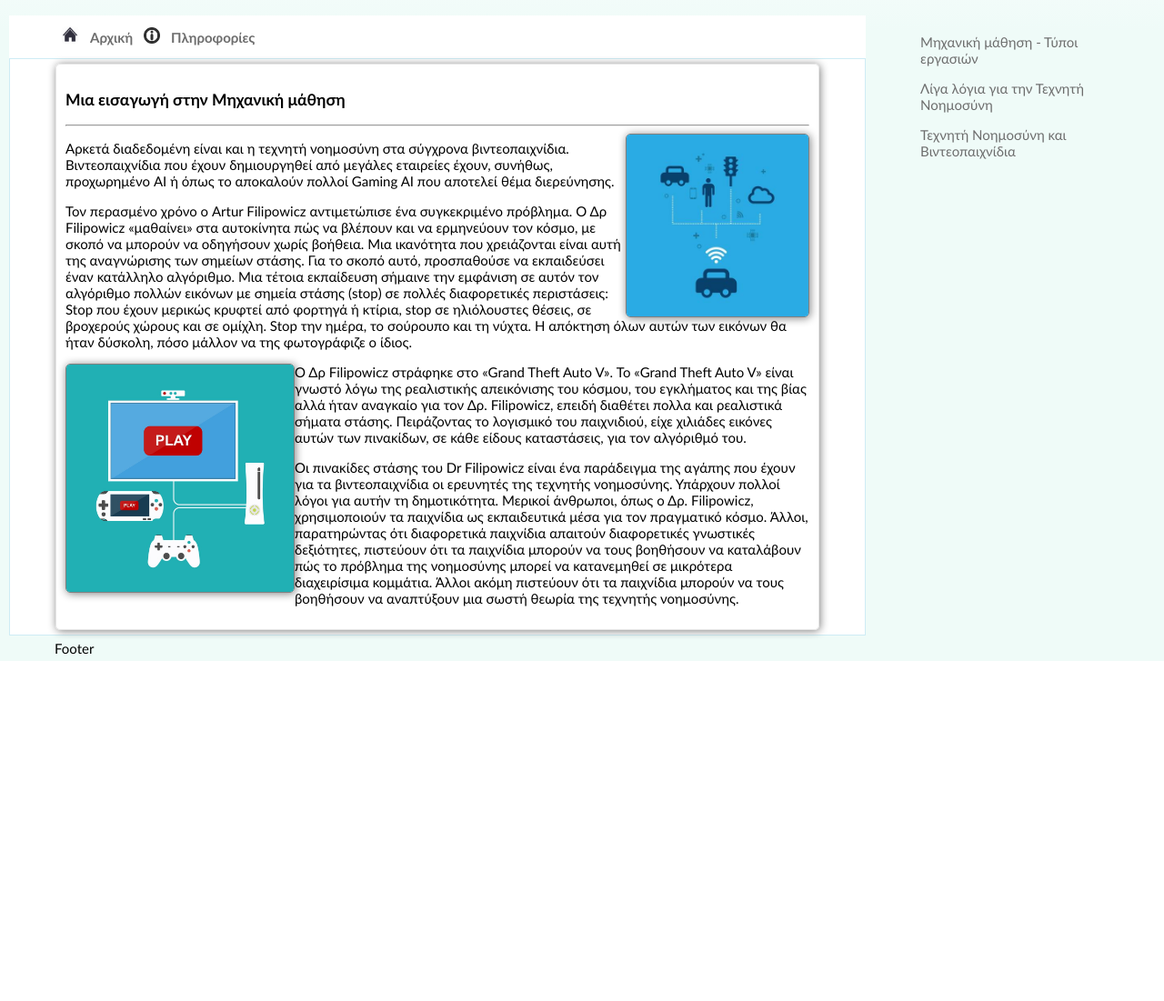
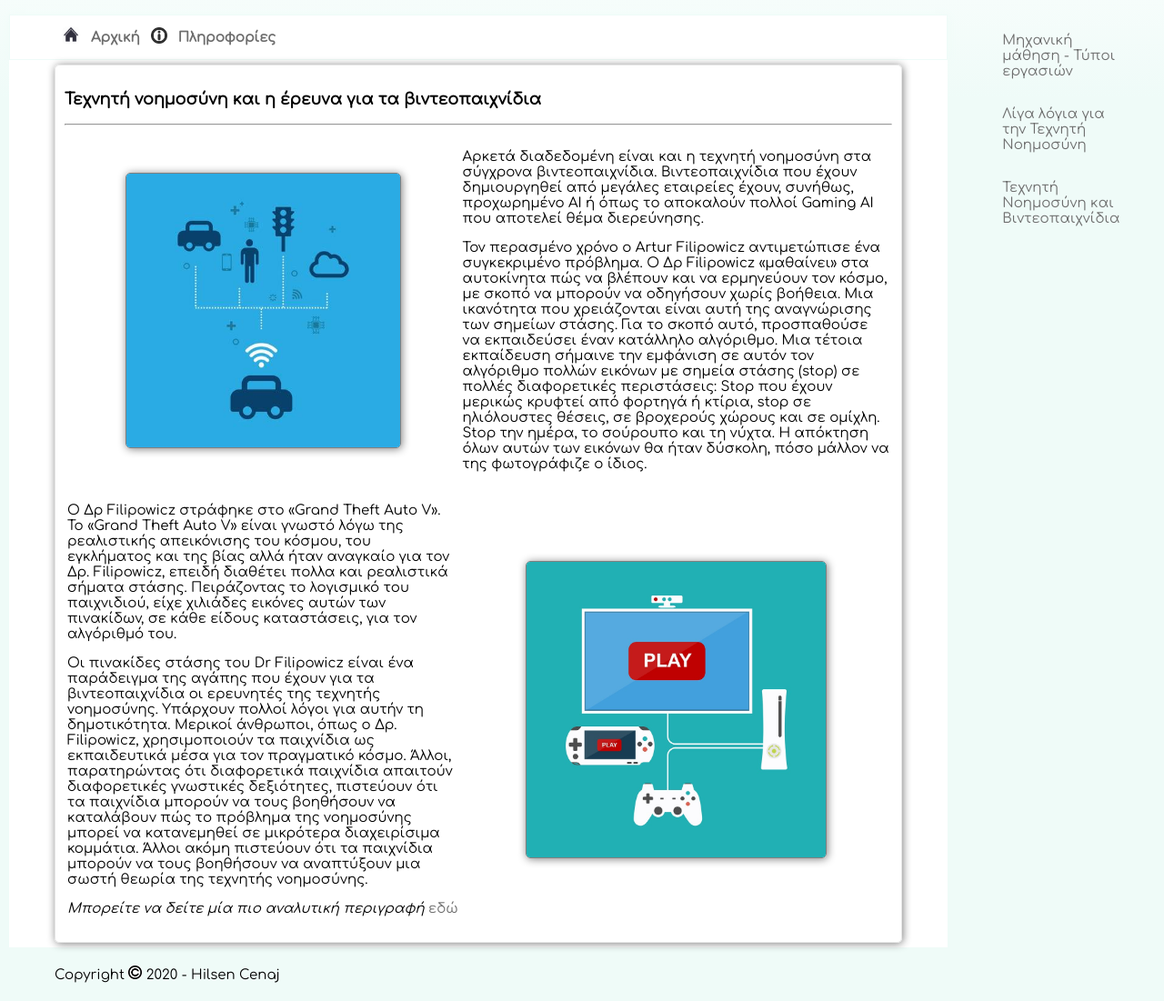
Before and after one commit to Hilsen-Cenaj/Web-Technology, a plain HTML site: page Exercise4/gamesAI.html in a window 1280 px wide. Shown: the part 140-1241 px from the top of the page at 91% size. Before the commit the page ends 867 px from the top, so only its background shows below. Drawn offline with Linux system fonts and the light colour scheme.

Commit message:
Add files via upload

```diff
--- a/Exercise4/gamesAI.html
+++ b/Exercise4/gamesAI.html
@@ -3,7 +3,7 @@
 
     <head>
         <meta charset="UTF-8">
-        <title> Τεχνητή Νοημοσύνη </title>
+        <title> Μια εισαγωγή στην Μηχανική μάθηση </title>
         <link rel="stylesheet" type="text/css" href="style.css"/>
 
     </head>
@@ -39,11 +39,18 @@
             </div>
             <div class="main">
                 <div class="box" id="gamesAI-main">
-                    <h3>Μια εισαγωγή στην Μηχανική μάθηση</h3>
+                    <h3>Τεχνητή νοημοσύνη και η έρευνα για τα βιντεοπαιχνίδια</h3>
                     <hr>
 
-                    <img class="floatR-image" src="images/carAI-image.jpg" width="200" height="200" alt="car-AI image">
+                    <table>
 
+                        <tr>
+                            <td>
+                                <a href="https://www.123rf.com/photo_107463983_stock-vector-smart-carn-infographics-vehicle-to-everything-v2x-technology-vector-infographics-icons.html" target="123rf.com">
+                                    <img class="main-image" src="images/carAI-image.jpg" title="Προέρχεται από την σελίδα www.123rf.com" width="300" height="300" alt="car-AI image">
+                                </a>
+                            </td>
+                            <td>
                                 <p>
                                     Αρκετά διαδεδομένη είναι και η τεχνητή νοημοσύνη στα σύγχρονα βιντεοπαιχνίδια.
                                     Βιντεοπαιχνίδια που έχουν δημιουργηθεί από μεγάλες εταιρείες έχουν, συνήθως, προχωρημένο
@@ -59,11 +66,11 @@
                                     θέσεις, σε βροχερούς χώρους και σε ομίχλη. Stop την ημέρα, το σούρουπο και τη νύχτα.
                                     Η απόκτηση όλων αυτών των εικόνων θα ήταν δύσκολη, πόσο μάλλον να της φωτογράφιζε ο ίδιος.
                                 </p>
+                            </td>
+                        </tr>
 
-                    <a href="https://www.vectorstock.com/royalty-free-vector/flat-design-computer-games-concept-game-vector-7204570">
-                        <img class="floatL-image" src="images/game-AI.jpg" title="Προέρχεται από την σελίδα www.vectorstock.com" width="250" height="250" alt="Game Artificial Intelijence image">
-                    </a>
-
+                        <tr>
+                            <td>
                                 <p>
                                     Ο Δρ Filipowicz στράφηκε στο «Grand Theft Auto V». Το «Grand Theft Auto V» είναι γνωστό λόγω της
                                     ρεαλιστικής απεικόνισης του κόσμου, του εγκλήματος και της βίας αλλά ήταν αναγκαίο για τον Δρ. Filipowicz,
@@ -79,6 +86,21 @@
                                     Άλλοι ακόμη πιστεύουν ότι τα παιχνίδια μπορούν να τους βοηθήσουν να αναπτύξουν μια σωστή θεωρία της τεχνητής νοημοσύνης.
                                 </p>
 
+                                <p>
+                                    <i>Μπορείτε να δείτε μία πιο αναλυτική περιγραφή</i>
+                                    <a href="https://tvxs.gr/news/sci-tech/giati-oi-ereynites-tis-texnitis-noimosynis-xrisimopoioyn-ta-binteopaixnidia" target="tvxs.gr">εδώ</a>
+                                </p>
+                            </td>
+                            <td>
+                                <a href="https://www.vectorstock.com/royalty-free-vector/flat-design-computer-games-concept-game-vector-7204570" target="vectorstock.com">
+                                    <img class="main-image" src="images/game-AI.jpg" title="Προέρχεται από την σελίδα www.vectorstock.com" width="300" height="300" alt="Game Artificial Intelijence image">
+                                </a>
+
+                            </td>
+                        </tr>
+
+                    </table>
+
                 </div>
             </div>
             <div class="menu">
@@ -92,7 +114,11 @@
                     <a href="gamesAI.html">Τεχνητή Νοημοσύνη και Βιντεοπαιχνίδια</a>
                 </p>
             </div>
-            <div class="footer">Footer</div>
+            <div class="footer">
+                <p>
+                    Copyright <img src="images/cr-icon.png" alt="cr-icon" width="15" height="15"> 2020 - Hilsen Cenaj
+                </p>
+            </div>
         </div>
 
     </body>
--- a/Exercise4/style.css
+++ b/Exercise4/style.css
@@ -1,13 +1,13 @@
+@font-face{
+    font-family: myFont;
+    src:url("Comfortaa/Comfortaa-Regular.ttf") format("truetype");
+}
+
 body{
     margin: 0;
     height: 100%;
-    font-family: "Trebuchet MS", Helvetica, sans-serif;
+    font-family: myFont, sans-serif;
     background: linear-gradient(white, #EFFBF8 20%);
-}
-
-.header{
-    grid-area: header;
-    text-align: center;
 }
 
 img{
@@ -17,21 +17,11 @@ img{
 .main-image{
     border: 1px solid grey;
     box-shadow: 1px 1px 10px grey;
-    display: block;
+    width: 70%;
+    height: auto;
+    display: flex;
     margin-left: auto;
     margin-right: auto;
-}
-
-.floatR-image{
-    border: 1px solid grey;
-    float: right;
-    box-shadow: 1px 1px 10px grey;
-}
-
-.floatL-image{
-    border: 1px solid grey;
-    float: left;
-    box-shadow: 1px 1px 10px grey;
 }
 
 a{
@@ -42,31 +32,47 @@ a{
 a:hover{
     text-decoration-line: underline;
     color: black;
+    text-shadow: 1px;
 }
 
 th{
     padding: 5px;
 }
 
+.header{
+    grid-area: header;
+    text-align: center;
+}
+
 .bar{
     grid-area: bar;
     background-color: white;
+    border: 1px solid #EFFBF8;
+    box-shadow: 1px 1px 10px #EFFBF8;
+    display: block;
 }
 
 .menu{
     grid-area: menu;
     text-align: left;
+    overflow: auto;
+    display: flex;
+    flex-flow: column wrap;
 }
 
 .main{
     grid-area: main;
     background-color: white;
-    border: 1px solid #CEECF5;
-    padding: 10px 10px 10px 10px;
+    display: flex;
+    flex-flow: column wrap;
+    justify-self: flex-start;
 }
 
 .footer{
     grid-area: footer;
+    display: flex;
+    flex-wrap: wrap;
+    flex-direction: column;
 }
 
 .grid-container{
@@ -94,12 +100,3 @@ th{
 #main-box{
     text-align: center;
 }
-
-#gamesAI-main{
-
-}
-
-.flex-container{
-    display: flex;
-    flex-wrap: nowrap;
-}
```
Also changed, not shown: Exercise4/aboutΑΙ.html (+6 -2 lines), Exercise4/index.html (+8 -3 lines), Exercise4/info.html (+10 -6 lines), Exercise4/projML.html (+10 -6 lines), index.html (+1 -1 lines), Exercise4/Comfortaa/Comfortaa-Light.ttf (added), Exercise4/Comfortaa/Comfortaa-Regular.ttf (added), Exercise4/Comfortaa/Comfortaa-VariableFont_wght.ttf (added), Exercise4/images/cr-icon.png (added). Lines whose indentation alone changed are shown as unchanged.
